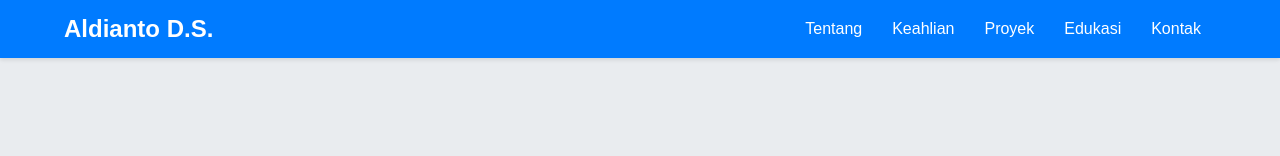
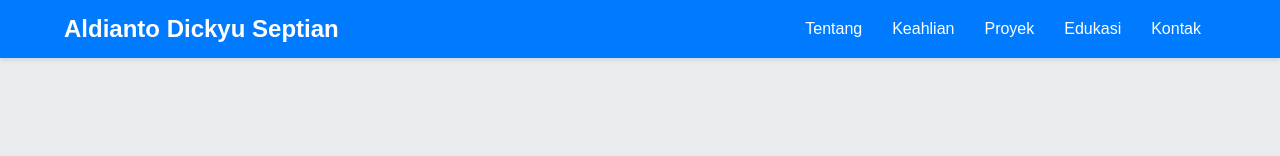
Before and after one commit to Alkyp/Portofolio-, a plain HTML site: page index.html in a window 1280 px wide. Shown: the top 156 px of the page. Drawn offline with Linux system fonts and the light colour scheme.

Commit message:
Update index.html

```diff
--- a/index.html
+++ b/index.html
@@ -11,7 +11,7 @@
     <!-- HEADER -->
     <header>
         <nav>
-            <div class="logo">Aldianto D.S.</div>
+            <div class="logo">Aldianto Dickyu Septian</div>
             <ul>
                 <li><a href="#about">Tentang</a></li>
                 <li><a href="#skills">Keahlian</a></li>
```
